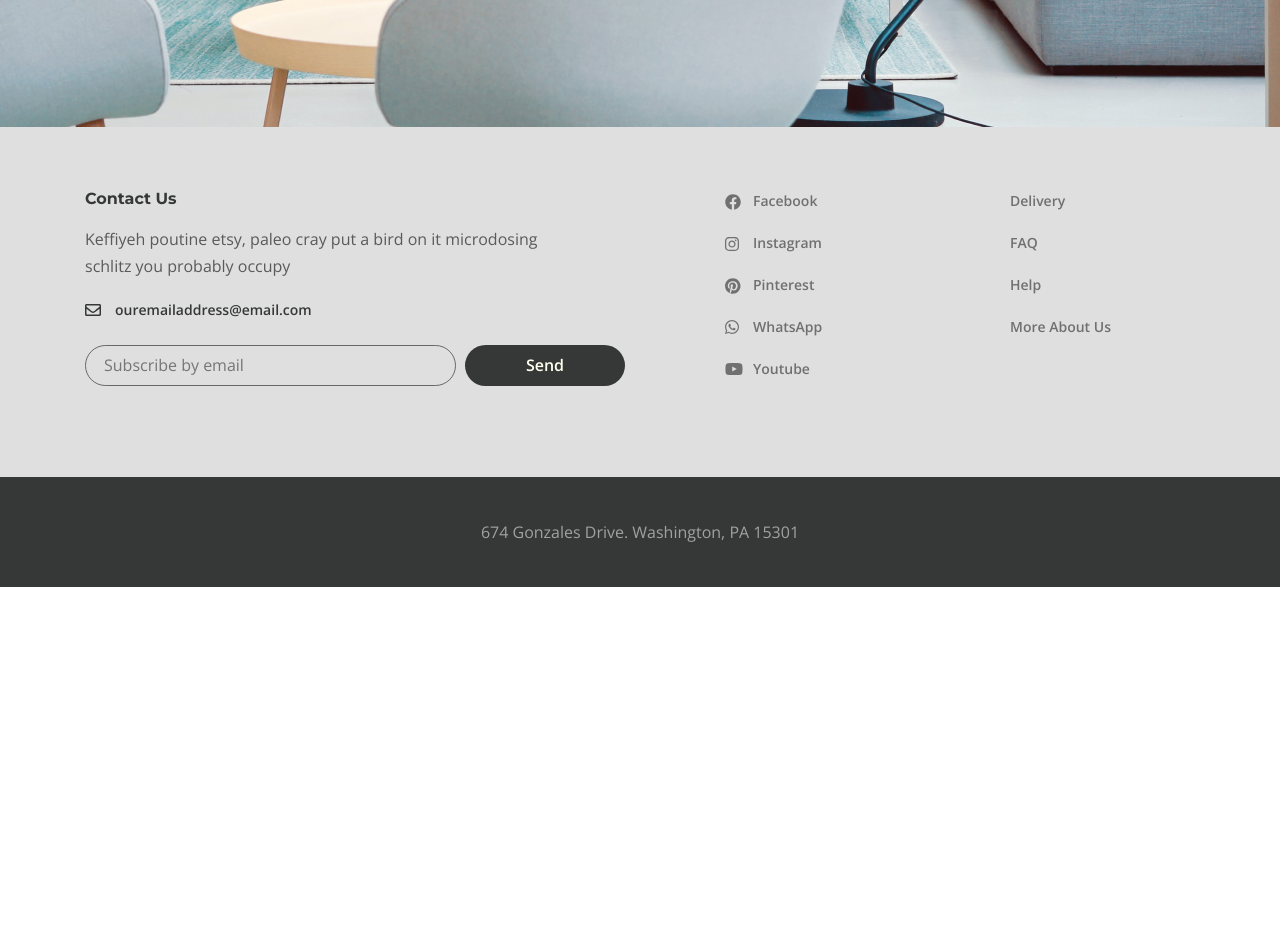
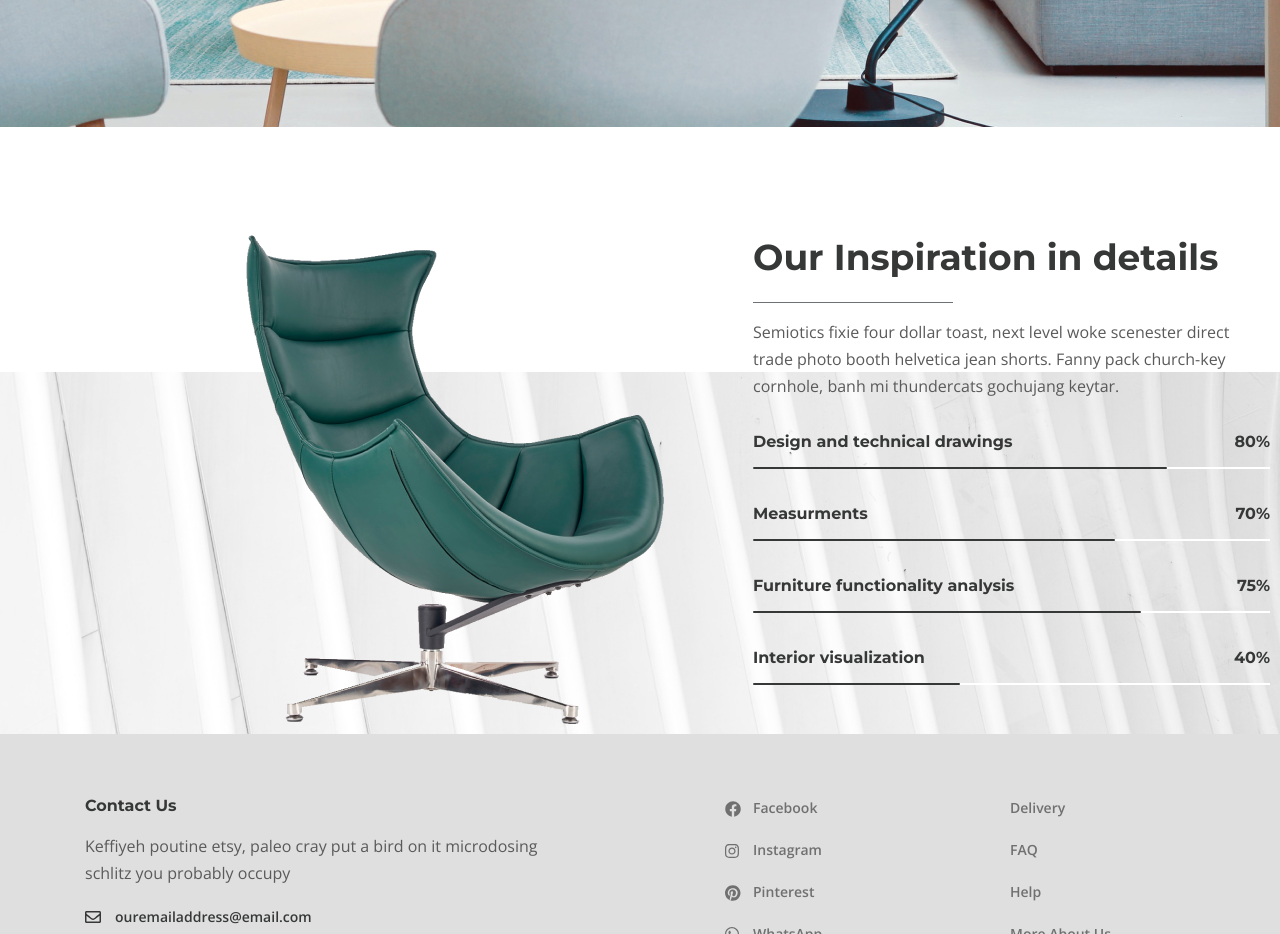
Before and after one commit to YulUltra/desireStudio, a website: page app/about.html in a window 1280 px wide. Shown: the part 1480-2414 px from the top of the page. Before the commit the page ends 2067 px from the top, so only its background shows below. Drawn offline with nearby package versions, Linux system fonts and the light colour scheme.

Commit message:
added an inspiration graph part

```diff
--- a/app/about.html
+++ b/app/about.html
@@ -134,6 +134,64 @@
             </a>
           </div>
         </section>
+        <section class="inspiration">
+          <div class="container-fluid">
+            <div class="inspiration_inner">
+              <img
+                class="inspiration_images"
+                src="images/inspiration-decor.png"
+                alt="images"
+              />
+              <div class="inspiration_content">
+                <h3 class="inspiration_title">Our Inspiration in details</h3>
+                <p class="inspiration_text">
+                  Semiotics fixie four dollar toast, next level woke scenester
+                  direct trade photo booth helvetica jean shorts. Fanny pack
+                  church-key cornhole, banh mi thundercats gochujang keytar.
+                </p>
+                <ul class="inspiration_list">
+                  <li class="inspiration_item">
+                    <div class="inspiration_item-content">
+                      <p class="inspiration_item-text">
+                        Design and technical drawings
+                      </p>
+                      <p class="inspiration_num">80%</p>
+                    </div>
+                    <div class="inspiration_line" style="width: 80%"></div>
+                  </li>
+
+                  <li class="inspiration_item">
+                    <div class="inspiration_item-content">
+                      <p class="inspiration_item-text">Measurments</p>
+                      <p class="inspiration_num">70%</p>
+                    </div>
+                    <div class="inspiration_line" style="width: 70%"></div>
+                  </li>
+
+                  <li class="inspiration_item">
+                    <div class="inspiration_item-content">
+                      <p class="inspiration_item-text">
+                        Furniture functionality analysis
+                      </p>
+                      <p class="inspiration_num">75%</p>
+                    </div>
+                    <div class="inspiration_line" style="width: 75%"></div>
+                  </li>
+
+                  <li class="inspiration_item">
+                    <div class="inspiration_item-content">
+                      <p class="inspiration_item-text">
+                        Interior visualization
+                      </p>
+                      <p class="inspiration_num">40%</p>
+                    </div>
+                    <div class="inspiration_line" style="width: 40%"></div>
+                  </li>
+                </ul>
+              </div>
+            </div>
+          </div>
+        </section>
       </main>
 
       <footer class="footer">
--- a/app/scss/style.scss
+++ b/app/scss/style.scss
@@ -657,3 +657,75 @@
     align-items: center;
   }
 }
+
+.inspiration {
+  position: relative;
+  padding-top: 100px;
+  &::after {
+    content: "";
+    position: absolute;
+    left: 0;
+    right: 0;
+    bottom: 0;
+    background-image: url(../images/inspiration-bg.jpg);
+    height: 362px;
+    z-index: -1;
+  }
+  &_inner {
+    display: flex;
+    justify-content: center;
+    aligh-items: center;
+  }
+  &_images {
+    margin-right: 80px;
+    margin-left: 230px;
+  }
+  &_title {
+    font-size: 36px;
+    line-height: 60px;
+    color: $title;
+    @extend %title-font;
+    padding-bottom: 16px;
+    margin-bottom: 16px;
+    position: relative;
+    &::after {
+      content: "";
+      left: 0;
+      bottom: 0;
+      position: absolute;
+      background: #6d7278;
+      width: 200px;
+      height: 1px;
+    }
+  }
+
+  &_text {
+    margin-bottom: 30px;
+  }
+
+  &_content {
+    max-width: 825px;
+  }
+
+  &_item {
+    @extend %title-font;
+    color: $title;
+    line-height: 23px;
+    margin-bottom: 33px;
+  }
+
+  &_item-content {
+    display: flex;
+    justify-content: space-between;
+    padding-bottom: 14px;
+    border-bottom: 2px solid #fff;
+    border: radius 4px;
+  }
+
+  &_line {
+    height: 2px;
+    border-radius: 4px;
+    background-color: $title;
+    margin-top: -2px;
+  }
+}
```
Also changed, not shown: app/css/style.min.css, app/images/inspiration-bg.jpg (added), app/images/inspiration-decor.png (added), app/scss/dist/style.css.
